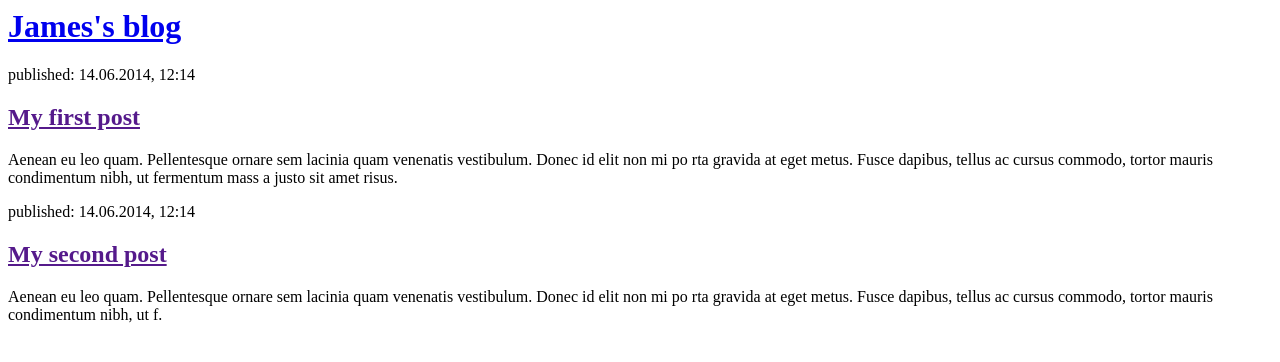
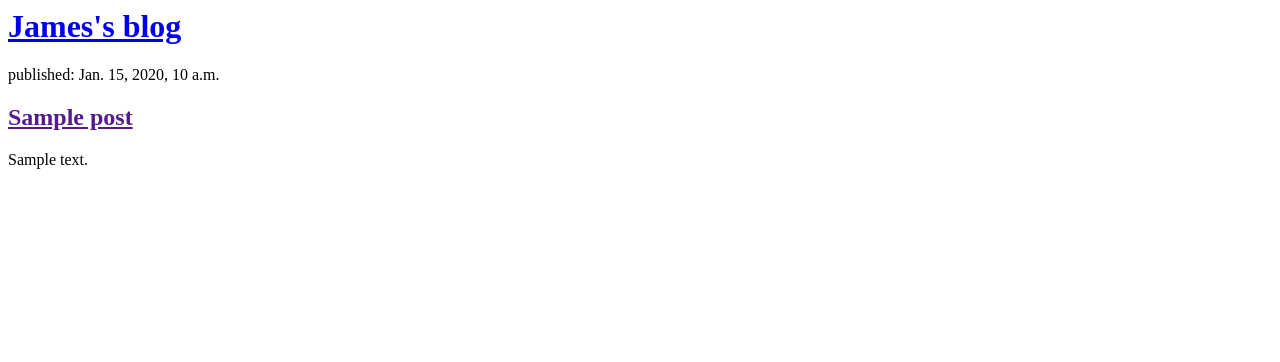
Before and after one commit to JLB719/bassignment, a Django app: page / in a window 1280 px wide. Shown: the top 362 px of the page. Run offline with Django 3.2, Linux system fonts and the light colour scheme; tables that the repository leaves empty hold one stand-in row (values such as "Sample post").

Commit message:
Added some temple code

```diff
--- a/blog/templates/blog/post_list.html
+++ b/blog/templates/blog/post_list.html
@@ -7,18 +7,13 @@
 <div>
 <h1><a href="/">James's blog</a></h1>
 </div>
+{% for post in posts %}
 <div>
-<p>published: 14.06.2014, 12:14</p>
-<h2><a href="">My first post</a></h2>
-<p>Aenean eu leo quam. Pellentesque ornare sem lacinia quam venenatis vestibulum. Donec id elit non mi po
-rta gravida at eget metus. Fusce dapibus, tellus ac cursus commodo, tortor mauris condimentum nibh, ut fermentum mass
-a justo sit amet risus.</p>
+  <p>published: {{post.published_date}}</p>
+  <h2><a href = "">{{post.title}}</a></h2>
+  <p>{{post.text|linebreaksbr}}</p>
 </div>
-<div>
-<p>published: 14.06.2014, 12:14</p>
-<h2><a href="">My second post</a></h2>
-<p>Aenean eu leo quam. Pellentesque ornare sem lacinia quam venenatis vestibulum. Donec id elit non mi po
-rta gravida at eget metus. Fusce dapibus, tellus ac cursus commodo, tortor mauris condimentum nibh, ut f.</p>
-</div>
+
+{% endfor %}
 </body>
 </html>
--- a/blog/views.py
+++ b/blog/views.py
@@ -1,5 +1,7 @@
 from django.shortcuts import render
-
+from django.utils import timezone
+from .models import Post
 # Create your views here.
 def post_list(request) :
-    return render(request, 'blog/post_list.html', {})
+    posts = Post.objects.filter(published_date__lte=timezone.now()).order_by('published_date')
+    return render(request, 'blog/post_list.html', {'posts': posts})
```
